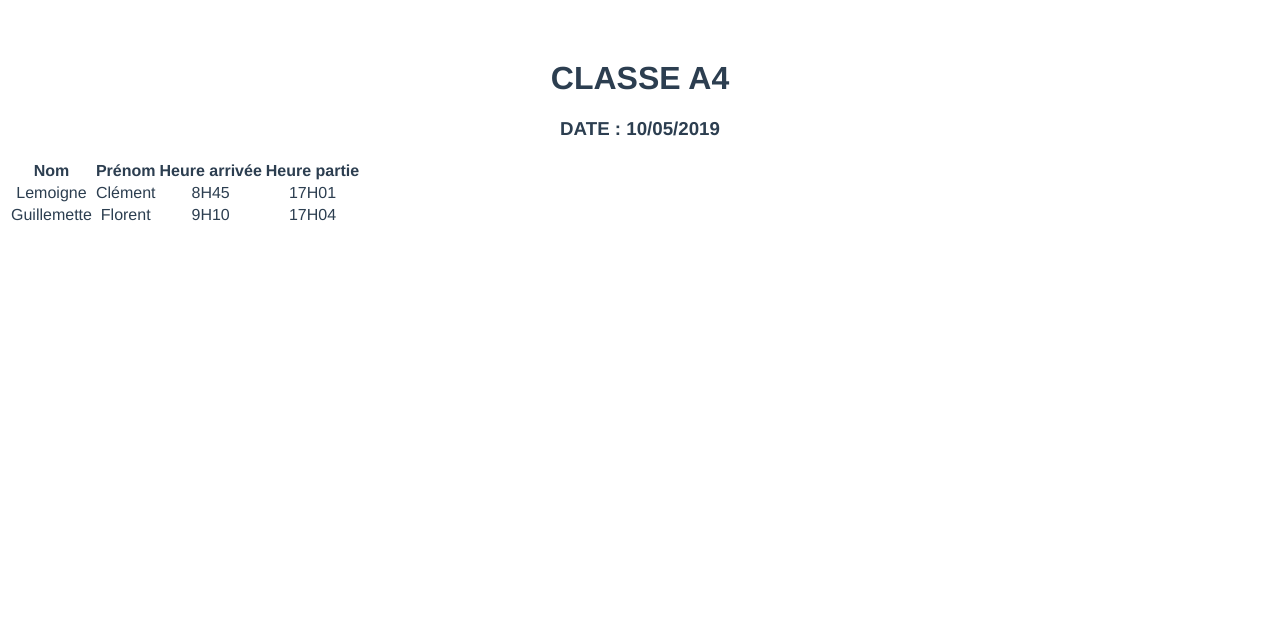
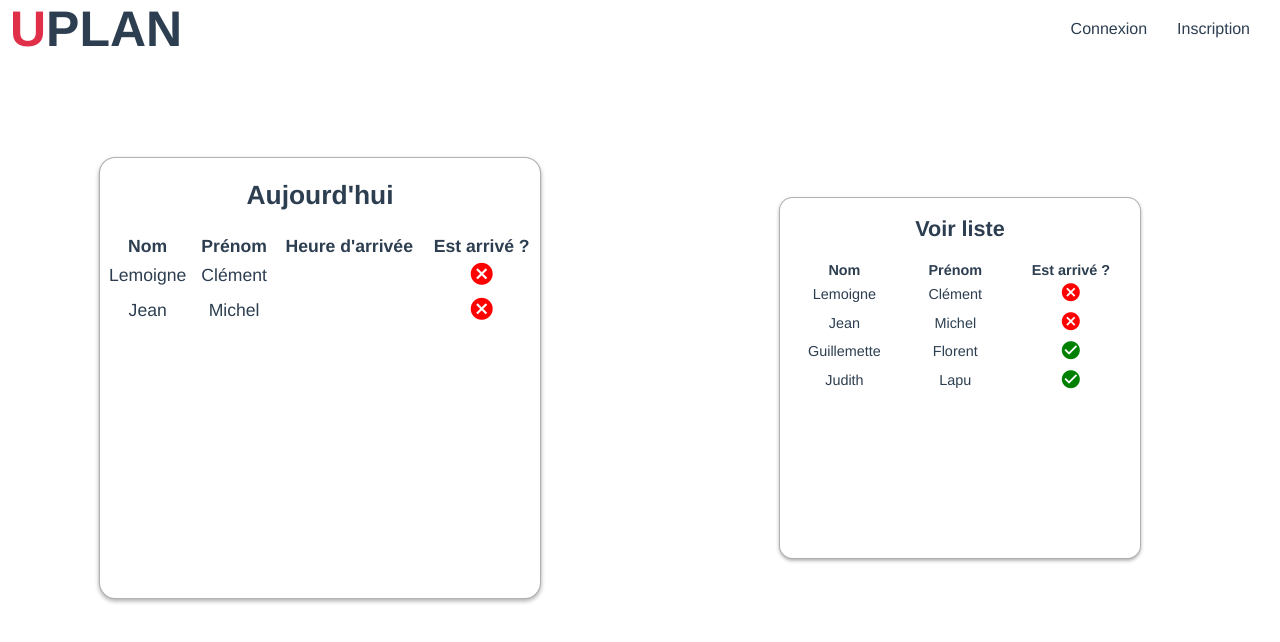
Before and after one commit to JUDA14/badge_pointer, a Vue app: page / in a window 1280 px wide. Shown: the top 642 px of the page. Built offline with nearby package versions, Linux system fonts and the light colour scheme.

Commit message:
plein de truc

```diff
--- a/public/index.html
+++ b/public/index.html
@@ -5,6 +5,7 @@
     <meta http-equiv="X-UA-Compatible" content="IE=edge">
     <meta name="viewport" content="width=device-width,initial-scale=1.0">
     <link rel="icon" href="<%= BASE_URL %>favicon.ico">
+    <link href="https://fonts.googleapis.com/icon?family=Material+Icons" rel="stylesheet">
     <title>badge_pointer</title>
   </head>
   <body>
--- a/src/App.vue
+++ b/src/App.vue
@@ -22,6 +22,11 @@ export default {
   -moz-osx-font-smoothing: grayscale;
   text-align: center;
   color: #2c3e50;
-  margin-top: 60px;
+}
+
+html, body, #app {
+  width: 100%;
+  height: 100%;
+  margin: 0;
 }
 </style>
--- /dev/null
+++ b/src/components/Dashboard.vue
@@ -0,0 +1,107 @@
+<template>
+    <div id="dashboard">
+        <div class="today">
+            <div class="today-header" style="font-weight:bold;">Aujourd'hui</div>
+            <div>
+                <table style="width: 100%;margin-top: 20px;">
+                    <thead>
+                    <tr>
+                        <th>Nom</th>
+                        <th>Prénom</th>
+                        <th>Heure d'arrivée</th>
+                        <th>Est arrivé ?</th>
+                    </tr>
+                    </thead>
+                    <tbody>
+                        <tr v-for="entry in sortedEntries()" v-if="!entry.isArrived || new Date(entry.heure_arrive) > heureLimite" :key="entry.id">
+                            <td>{{ entry.nom }}</td>
+                            <td>{{ entry.prenom }}</td>
+                            <td>{{ entry.heure_arrive ? getHourFromDate(entry.heure_arrive) : '' }}</td>
+                            <td :style="entry.isArrived ? 'color: green': 'color: red'"><i class="material-icons">{{entry.isArrived ? 'check_circle' : 'cancel' }}</i></td>
+                        </tr>
+                    </tbody>
+                </table>
+            </div>
+        </div>
+        <div class="see-list">
+            <div class="see-list-header" style="font-weight:bold;">Voir liste</div>
+            <div>
+                <table style="width: 100%;margin-top: 20px;">
+                    <thead>
+                    <tr>
+                        <th>Nom</th>
+                        <th>Prénom</th>
+                        <th>Est arrivé ?</th>
+                    </tr>
+                    </thead>
+                    <tbody>
+                        <tr v-for="entry in sortedEntries()" :key="entry.id">
+                            <td>{{entry.nom}}</td>
+                            <td>{{entry.prenom}}</td>
+                            <td :style="entry.isArrived ? 'color: green': 'color: red'"><i class="material-icons">{{entry.isArrived ? 'check_circle' : 'cancel' }}</i></td>
+                        </tr>
+                    </tbody>
+                </table>
+            </div>
+        </div>
+    </div>
+</template>
+
+<script>
+export default {
+    props: ['entries'],
+    computed: {
+        heureLimite () {
+            return new Date(new Date().getFullYear(), new Date().getMonth(), new Date().getDate(), 9, 0, 0)
+        }
+    },
+    methods: {
+        sortedEntries () {
+            return this.entries.sort(function(x, y) { return x.isArrived - y.isArrived })
+        },
+        getHourFromDate (date) {
+            return `${new Date(date).getHours()}h${new Date(date).getMinutes()}`
+        }
+    }
+}
+</script>
+
+<style scoped>
+    #dashboard {
+        width: 100%;
+        height: 80%;
+        display: flex;
+        align-items: center;
+        justify-content: space-around;
+    }
+
+    .today {
+        background-color: #FFFFFF;
+        width: 400px;
+        height: 400px;
+        border: 1px solid rgba(0, 0, 0, 0.3);
+        box-shadow: 0px 2px 4px 0px #00000050;
+        border-radius: 15px;
+        transform: scale(1.1);
+    }
+
+    .today-header {
+        font-size: 24px;
+        padding-top: 20px;
+    }
+
+    .see-list {
+        background-color: #FFFFFF;
+        width: 400px;
+        height: 400px;
+        border: 1px solid rgba(0, 0, 0, 0.3);
+        box-shadow: 0px 2px 4px 0px #00000050;
+        border-radius: 15px;
+        transform: scale(0.9);
+    }
+
+    .see-list-header {
+        font-size: 24px;
+        padding-top: 20px;
+    }
+</style>
--- /dev/null
+++ b/src/components/Header.vue
@@ -0,0 +1,39 @@
+<template>
+    <div id="header">
+        <h1><span style="color:#e03049;">U</span><span>PLAN</span></h1>
+        <div class="menu">
+            <div>Connexion</div>
+            <div>Inscription</div>
+        </div>
+    </div>
+</template>
+
+<script>
+export default {
+
+}
+</script>
+
+<style scoped>
+#header {
+    display: flex;
+    justify-content: space-between;
+}
+
+#header h1 {
+    margin: 0;
+    padding: 0;
+    text-align: initial;
+    font-size: 50px;
+    margin-left: 10px;
+}
+#header .menu {
+    display: flex;
+    margin-right: 30px;
+    align-items: center;
+}
+
+#header .menu div:not(:first-of-type) {
+    margin-left: 30px;
+}
+</style>
--- a/src/components/Home.vue
+++ b/src/components/Home.vue
@@ -1,5 +1,8 @@
 <template>
-    <div>
+<div style="width: 100%;height: 100%;">
+    <Header />
+    <Dashboard :entries="entries" />
+    <div v-if="false">
         <div>
             <h1>CLASSE A4</h1>
             <h3>DATE : 10/05/2019</h3>
@@ -18,36 +21,68 @@
                     <tr v-for="entry in entries" :key="entry.id">
                         <td>{{entry.nom}}</td>
                         <td>{{entry.prenom}}</td>
-                        <td>{{entry.heure_arrive}}</td>
+                        <td>{{ entry.heure_arrive ? getHourFromDate(entry.heure_arrive) : '' }}</td>
                         <td>{{entry.heure_depart}}</td>
                     </tr>
                 </tbody>
             </table>
         </div>
     </div>
+</div>
 </template>
 
 <script>
+    import Header from './Header.vue'
+    import Dashboard from './Dashboard.vue'
+
     export default {
         name: "Home",
+        components: {
+            Header,
+            Dashboard
+        },
         data () {
             return {
+                today: new Date(),
                 entries: [
                     {
                         id: 1,
                         nom: 'Lemoigne',
                         prenom: 'Clément',
-                        heure_arrive: '8H45',
-                        heure_depart: "17H01"
+                        heure_arrive: null,
+                        heure_depart: 1557241260000,
+                        isArrived: false
                     },
                     {
                         id: 2,
                         nom: 'Guillemette',
                         prenom: 'Florent',
-                        heure_arrive: '9H10',
-                        heure_depart: "17H04"
+                        heure_arrive: 1557213300000,
+                        heure_depart: 1557241140000,
+                        isArrived: true
                     },
+                    {
+                        id: 3,
+                        nom: 'Jean',
+                        prenom: 'Michel',
+                        heure_arrive: null,
+                        heure_depart: 1557241260000,
+                        isArrived: false
+                    },
+                    {
+                        id: 4,
+                        nom: 'Judith',
+                        prenom: 'Lapu',
+                        heure_arrive: 1557213300000,
+                        heure_depart: 1557241140000,
+                        isArrived: true
+                    }
                 ]
+            }
+        },
+        methods: {
+            getHourFromDate (date) {
+                return `${new Date(date).getHours()}h${new Date(date).getMinutes()}`
             }
         }
     }
```
